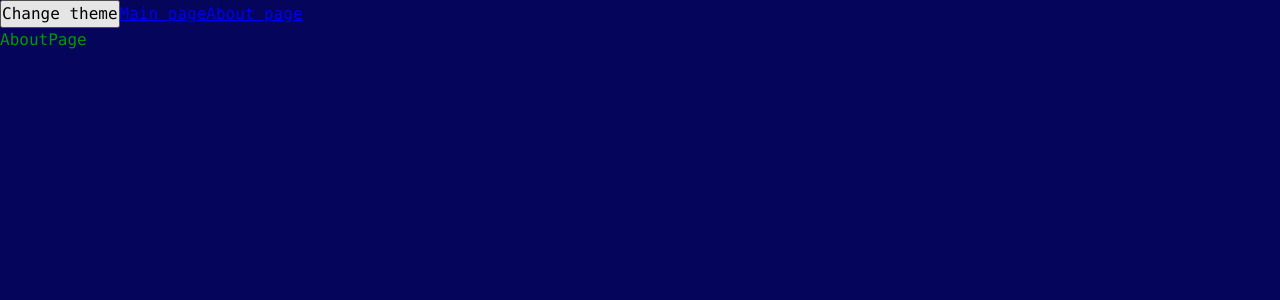
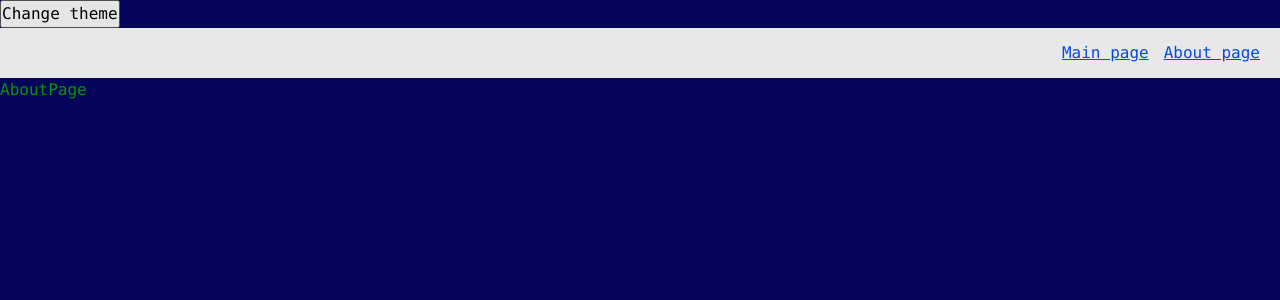
Before and after one commit to Kucerenko171/social-network, a React app: page /about in a window 1280 px wide. Shown: the top 300 px of the page. Built offline with nearby package versions, Linux system fonts and the light colour scheme.

Commit message:
feat: widget "Navbar"; UI_Kit component "AppLink"

```diff
--- a/src/app/App.tsx
+++ b/src/app/App.tsx
@@ -1,8 +1,8 @@
 import {AppRouter} from "app/prodivers/router";
 import {useTheme} from "app/prodivers/ThemeProvider";
-import {Link} from "react-router-dom";
 import './styles/index.scss';
-import {classNames} from "shared/lib/classNames/classNames";
+import {classNames} from "shared/lib";
+import {Navbar} from "widgets/Navbar";
 
 export const App = () => {
     const {theme, toggleTheme} = useTheme();
@@ -10,8 +10,7 @@
     return (
         <div className={classNames('app', {}, [theme])}>
             <button onClick={toggleTheme}>Change theme</button>
-            <Link to={'/'}>Main page</Link>
-            <Link to={'/about'}>About page</Link>
+            <Navbar />
             <AppRouter />
         </div>
     );
--- a/src/app/styles/themes/dark.scss
+++ b/src/app/styles/themes/dark.scss
@@ -1,6 +1,9 @@
 .app.dark {
   --bg-color: #05055b;
+  --inverted-bg-color: #e8e8ea;
 
   --primary-color: #049604;
   --secondary-color: #04ff04;
+  --inverted-primary-color: #022aa1;
+  --inverted-secondary-color: #0449e0;
 }
--- a/src/app/styles/themes/normal.scss
+++ b/src/app/styles/themes/normal.scss
@@ -1,6 +1,9 @@
 .app.light {
   --bg-color: #e8e8ea;
+  --inverted-bg-color: #05055b;
 
   --primary-color: #022aa1;
   --secondary-color: #0449e0;
+  --inverted-primary-color: #049604;
+  --inverted-secondary-color: #04ff04;
 }
--- a/src/app/styles/variables/global.scss
+++ b/src/app/styles/variables/global.scss
@@ -8,4 +8,7 @@
   --font-size-l: 24px;
   --font-line-l: 32px;
   --font-l: var(--font-size-l) / var(--font-line-l) var(--font-family-main);
+
+  //Sizes
+  --navbar-height: 50px;
 }
--- a/src/shared/lib/classNames/classNames.ts
+++ b/src/shared/lib/classNames/classNames.ts
@@ -3,7 +3,7 @@
 export function classNames(cls: string, mods: Mode = {}, additional: string[] = []): string {
     return [
         cls,
-        ...additional,
+        ...additional.filter(Boolean),
         ...Object.entries(mods)
             .filter(([_, value]) => Boolean(value))
             .map(([className]) => className)
--- /dev/null
+++ b/src/shared/lib/index.ts
@@ -0,0 +1 @@
+export { classNames } from './classNames/classNames'
--- /dev/null
+++ b/src/shared/ui/AppLink/AppLink.module.scss
@@ -0,0 +1,11 @@
+.AppLink {
+  color: var(--primary-color)
+}
+
+.primary {
+  color: var(--inverted-primary-color)
+}
+
+.secondary {
+  color: var(--inverted-secondary-color)
+}
--- /dev/null
+++ b/src/shared/ui/AppLink/AppLink.tsx
@@ -0,0 +1,32 @@
+import React from "react";
+import {Link, LinkProps} from "react-router-dom";
+import {classNames} from "shared/lib";
+import cls from './AppLink.module.scss'
+
+export enum AppLinkTheme {
+    PRIMARY = 'primary',
+    SECONDARY = 'secondary'
+}
+
+interface AppLinkProps extends LinkProps {
+    className?: string;
+    children: React.ReactNode;
+    theme?: AppLinkTheme;
+}
+
+export const AppLink = (props: AppLinkProps) => {
+    const {
+        className,
+        children,
+        theme= AppLinkTheme.PRIMARY,
+        ...otherProps
+    } = props;
+    return (
+        <Link
+            className={classNames(cls.AppLink, {}, [className, cls[theme]])}
+            {...otherProps}
+        >
+            {children}
+        </Link>
+    );
+};
--- /dev/null
+++ b/src/shared/ui/index.ts
@@ -0,0 +1 @@
+export { AppLink } from './AppLink/AppLink'
--- /dev/null
+++ b/src/widgets/Navbar/index.ts
@@ -0,0 +1 @@
+export { Navbar } from './ui/Navbar'
--- /dev/null
+++ b/src/widgets/Navbar/ui/Navbar.module.scss
@@ -0,0 +1,16 @@
+.Navbar {
+  width: 100%;
+  height: var(--navbar-height);
+  background: var(--inverted-bg-color);
+  padding: 20px;
+  display: flex;
+  align-items: center;
+
+  .links {
+    margin-left: auto;
+
+    .mainLink {
+      margin-right: 15px;
+    }
+  }
+}
--- /dev/null
+++ b/src/widgets/Navbar/ui/Navbar.tsx
@@ -0,0 +1,29 @@
+import {classNames} from "shared/lib";
+import {AppLink} from "shared/ui";
+import {AppLinkTheme} from "shared/ui/AppLink/AppLink";
+import cls from './Navbar.module.scss'
+
+interface NavbarProps {
+    className?: string;
+}
+
+export const Navbar = ({ className }: NavbarProps) => {
+    return (
+        <div className={classNames(cls.Navbar, {}, [className])}>
+            <div className={cls.links}>
+                <AppLink
+                    theme={AppLinkTheme.SECONDARY}
+                    to={'/'}
+                    className={cls.mainLink}
+                >
+                    Main page
+                </AppLink>
+                <AppLink
+                    theme={AppLinkTheme.SECONDARY}
+                    to={'/about'}
+                >
+                    About page
+                </AppLink></div>
+        </div>
+    );
+};
```
